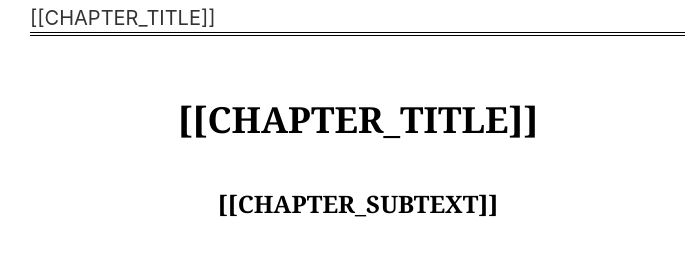
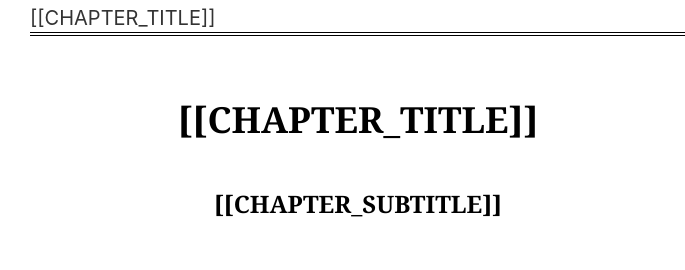
Before and after one commit to grant-king/buildabook-book, a Vue app in the folder vue-project/: page / in a window 1280 px wide. Shown: the part 2428-2698 px from the top of the page, without its empty margins (282-967 px from the left). Built offline with nearby package versions, Linux system fonts and the light colour scheme.

Commit message:
Rename chapter placeholder to CHAPTER_SUBTITLE
Replace [[CHAPTER_SUBTEXT]] with [[CHAPTER_SUBTITLE]] in Chapter000.vue and Chapter001.vue. This updates the template placeholder for chapter subtitles to a consistent name; no other functional changes were made.

```diff
--- a/vue-project/src/components/chapters/Chapter000.vue
+++ b/vue-project/src/components/chapters/Chapter000.vue
@@ -4,7 +4,7 @@
     </div>
     <div v-if="show_subtext" class="text-center text-2xl font-bold font-serif">
         <div class="h-4"></div>
-        [[CHAPTER_SUBTEXT]]
+        [[CHAPTER_SUBTITLE]]
     </div>
     <div class="h-16"></div>
     [[TEXT_BLOCKS]]
--- a/vue-project/src/components/chapters/Chapter001.vue
+++ b/vue-project/src/components/chapters/Chapter001.vue
@@ -4,7 +4,7 @@
     </div>
     <div v-if="show_subtext" class="text-center text-2xl font-bold font-serif">
         <div class="h-4"></div>
-        [[CHAPTER_SUBTEXT]]
+        [[CHAPTER_SUBTITLE]]
     </div>
     <div class="h-16"></div>
     [[TEXT_BLOCKS]]
```
